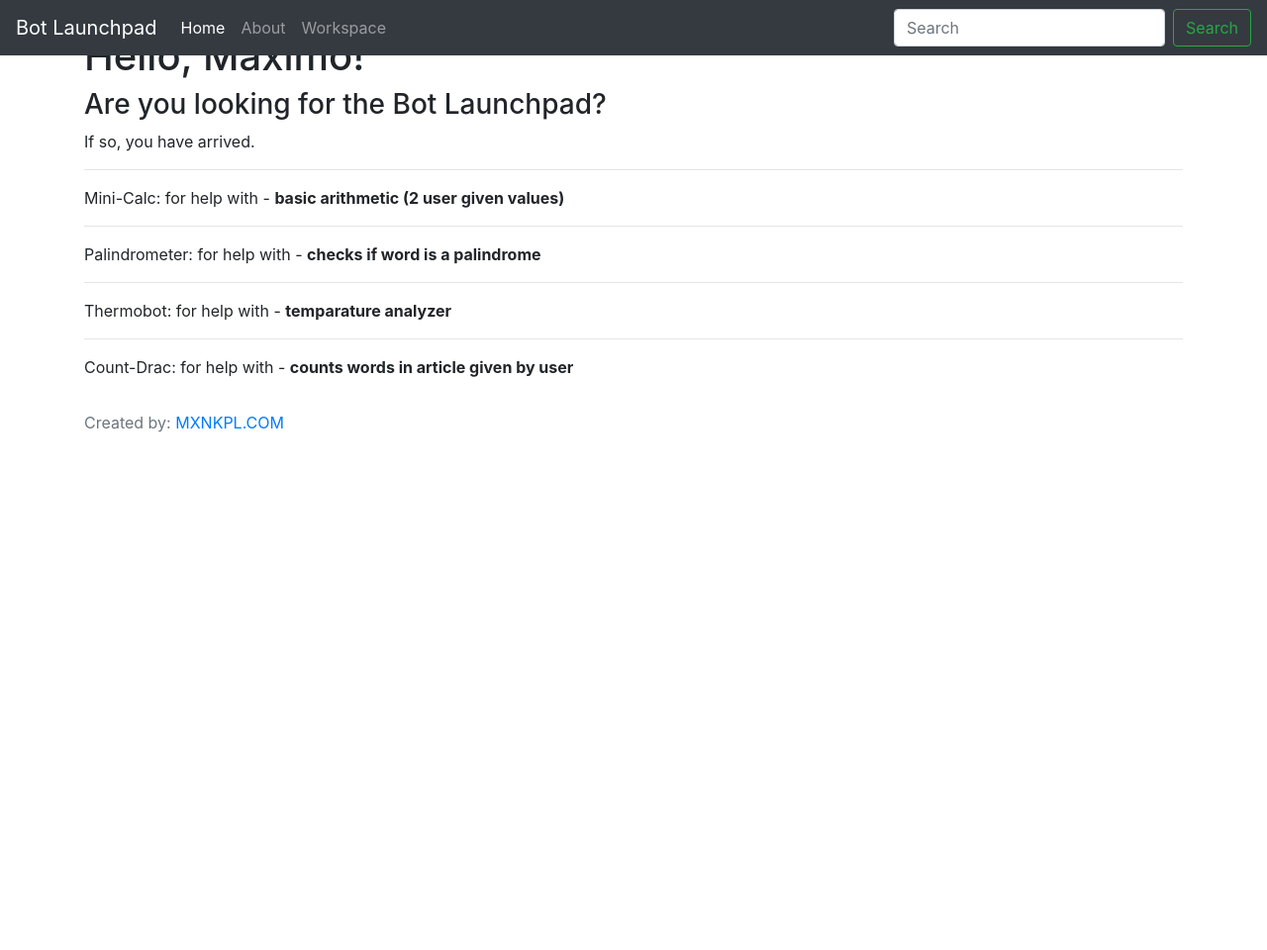
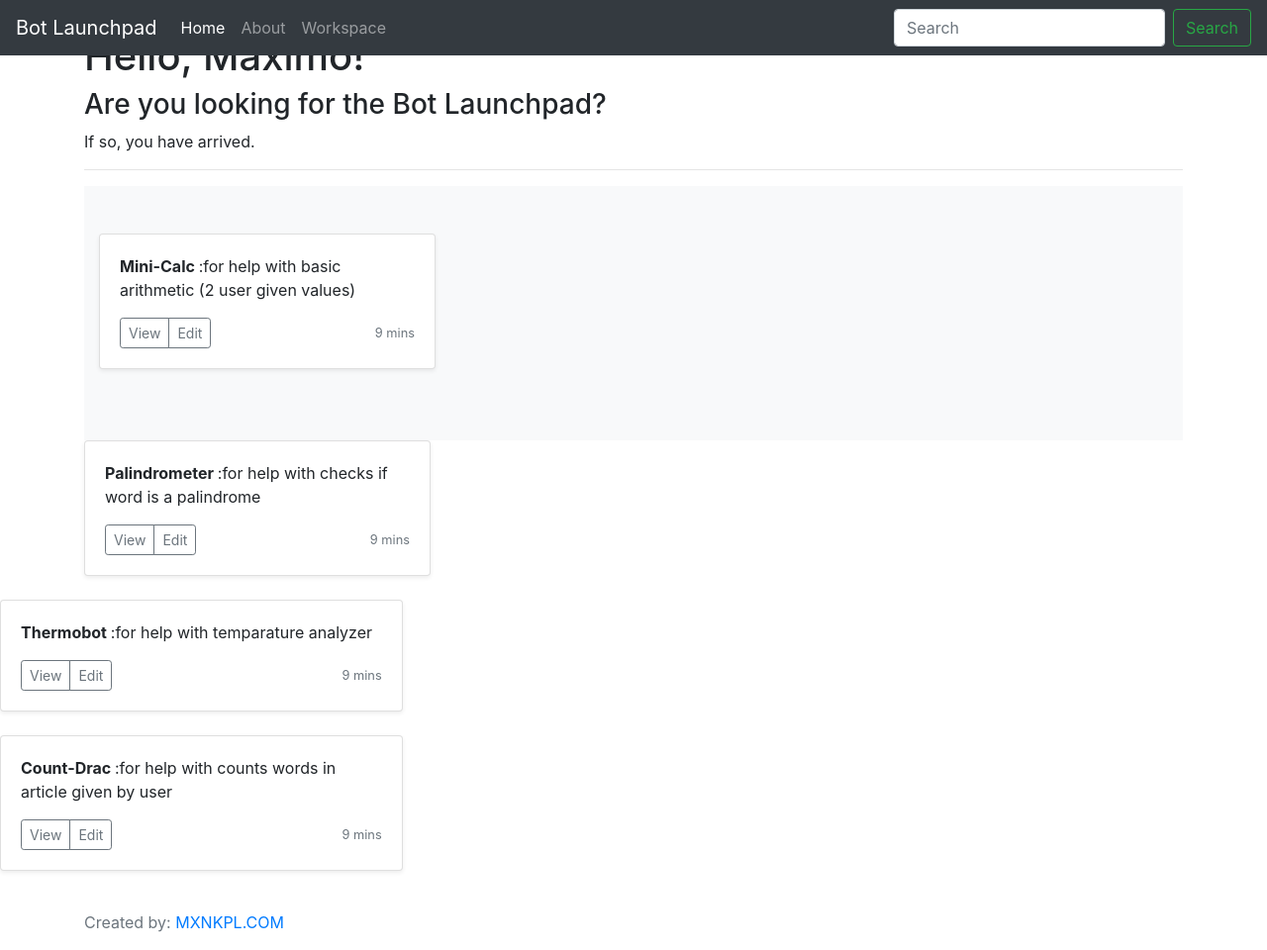
Before and after one commit to mxayon/bot-launchpad, a Flask app: page / in a window 1280 px wide. Shown: the whole page at 99% size. Before the commit the page ends 437 px from the top, so only its background shows below. Run offline with Flask 2, Linux system fonts and the light colour scheme; some libraries are stand-ins or nearby versions.

Commit message:
Adds bootstrap containers to bots

```diff
--- a/app/templates/index.html
+++ b/app/templates/index.html
@@ -3,12 +3,27 @@
     <h1>Hello, {{user.username}}! </h1>
     <h3> Are you looking for the Bot Launchpad?</h3>
     <p> If so, you have arrived. </p>
-    {% for post in posts %}
     <hr>
-    <div>
-      <p> {{ post.bot.botname }}: for help with -
-        <b>{{ post.function }}</b>
-      </p>
-    </div>
+    <div class="album py-5 bg-light">
+        <div class="container">
+          {% for post in posts %}
+          <div class="row">
+            <div class="col-md-4">
+              <div class="card mb-4 shadow-sm">
+                <div class="card-body">
+                  <p class="card-text"> <b> {{post.bot.botname}} </b>:for help with {{ post.function }}</p>
+                  <div class="d-flex justify-content-between align-items-center">
+                    <div class="btn-group">
+                      <button type="button" class="btn btn-sm btn-outline-secondary">View</button>
+                      <button type="button" class="btn btn-sm btn-outline-secondary">Edit</button>
+                    </div>
+                    <small class="text-muted">9 mins</small>
+                  </div>
+                </div>
+              </div>
+            </div>
+          </div>
+        </div>
+      </div>
     {% endfor %}
 {% endblock %}
```
